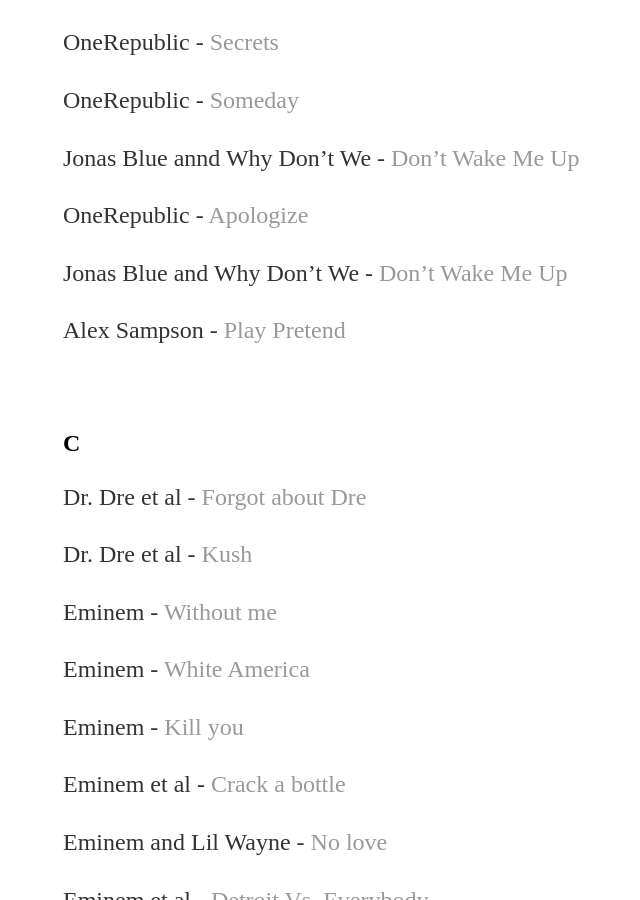
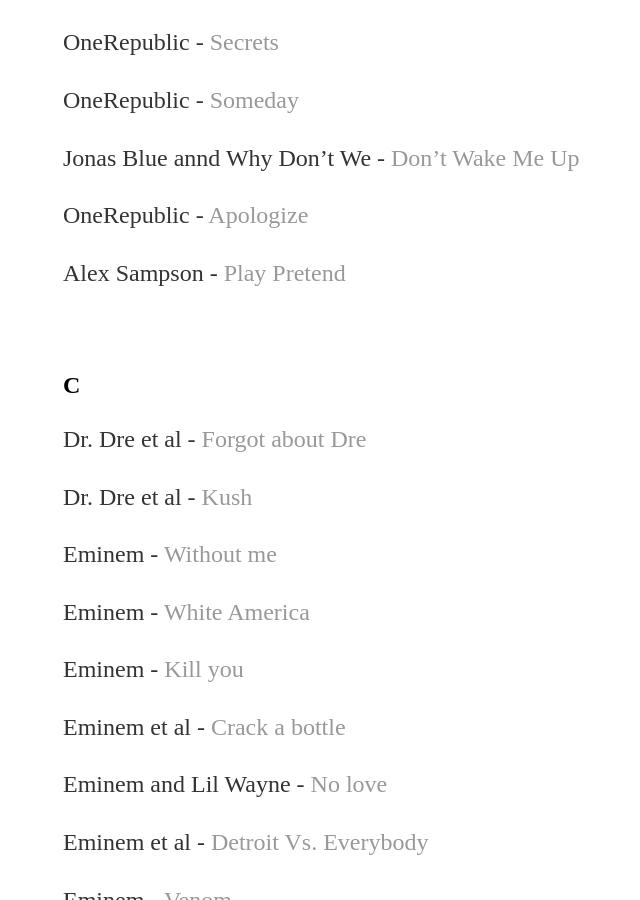
Before and after one commit to yjkweon24/yjkweon24.github.io, a Jekyll site: the page built from _posts/2018-10-23-songs-that-i-love.md, in a window 1280 px wide and 900 px high, scrolled down 14104 px. Shown: the whole window, without its empty margins (129-769 px from the left). Built offline with Jekyll 4.4.1, drawn with Linux system fonts in a browser that asks for light colours.

Commit message:
Update 2018-10-23-songs-that-i-love.md

```diff
--- a/_posts/2018-10-23-songs-that-i-love.md
+++ b/_posts/2018-10-23-songs-that-i-love.md
@@ -491,8 +491,6 @@
 
 OneRepublic - [Apologize](https://www.youtube.com/watch?v=F30px8QyFYE)
 
-Jonas Blue and Why Don't We - [Don’t Wake Me Up](https://www.youtube.com/watch?v=r7u7Lp13v88)
-
 Alex Sampson - [Play Pretend](https://youtu.be/OXHWrI3rkFk)
 
 <br>
```
